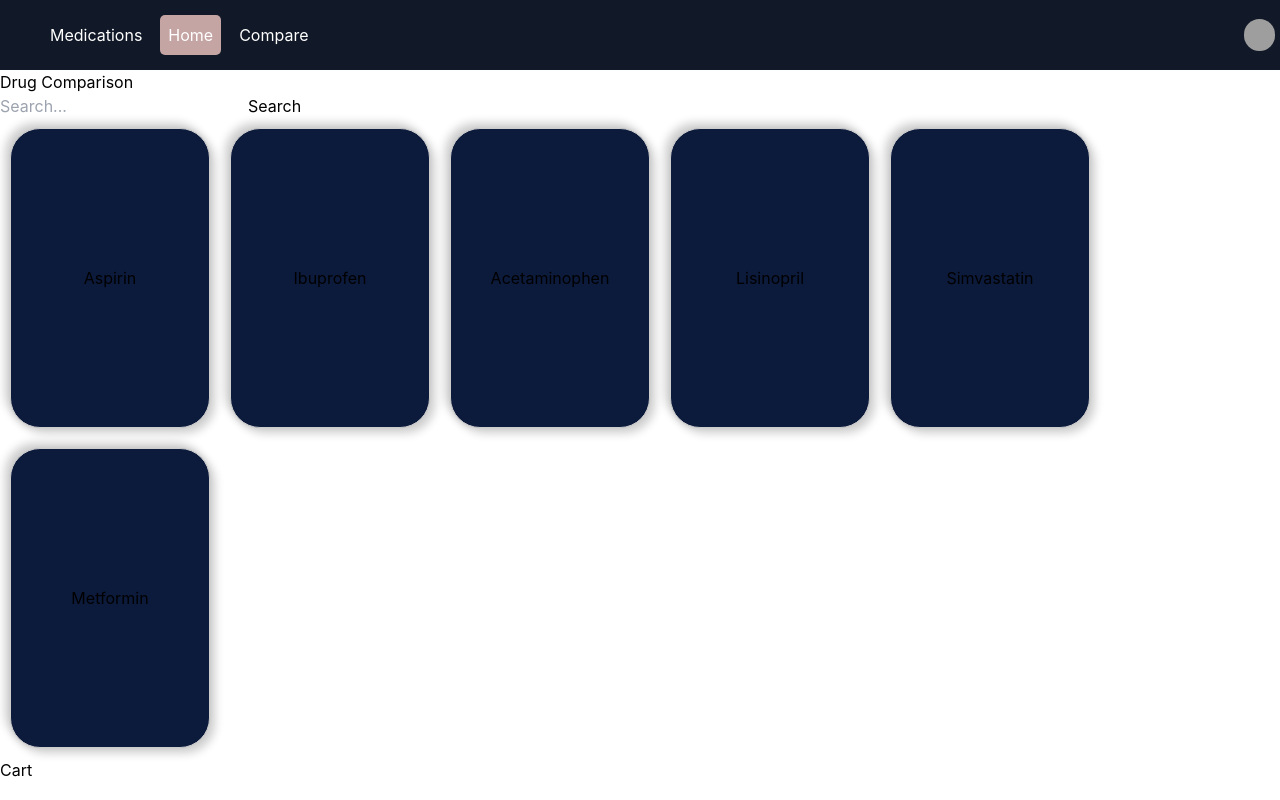
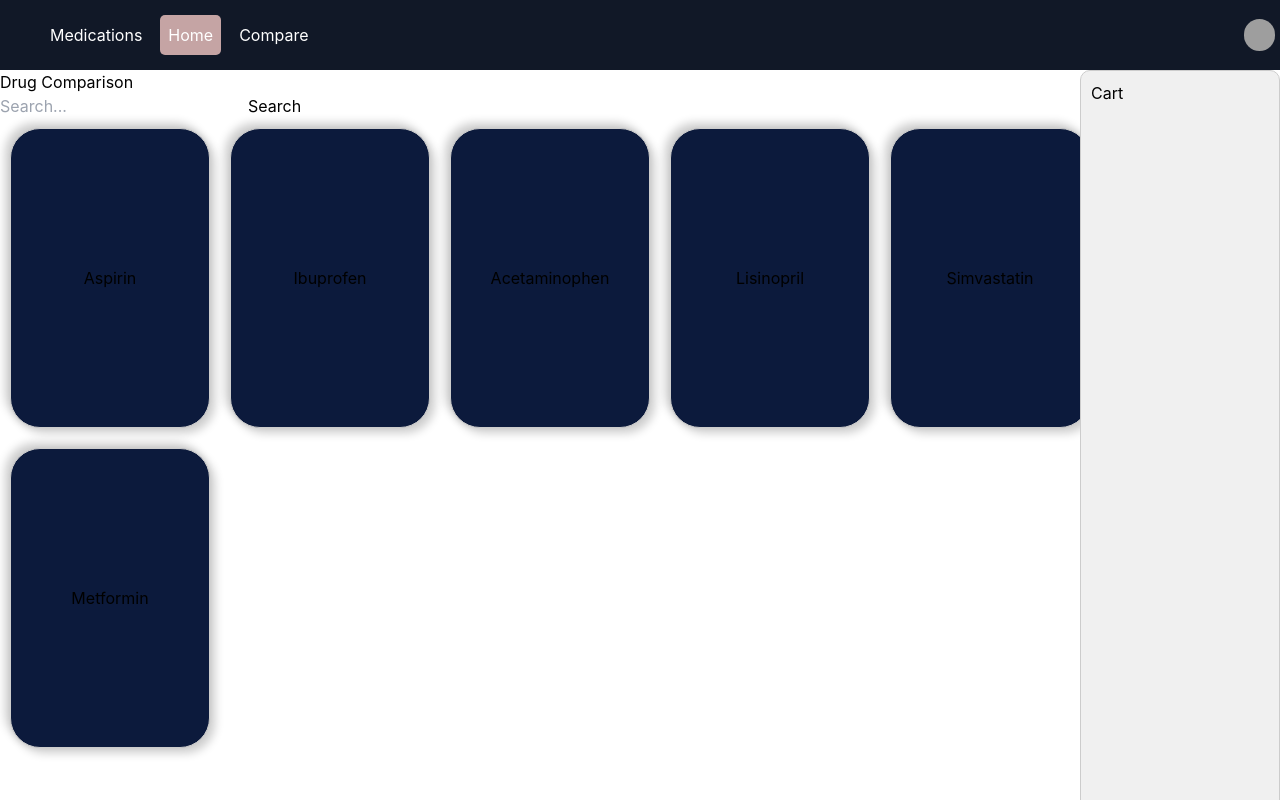
Before and after one commit to Silicon-Smugglers/Front-End, a React (Create React App) app: page /compare in a window 1280 px wide. Built offline with nearby package versions, Linux system fonts and the light colour scheme; grey boxes are pictures that could not be loaded.

Commit message:
the cart on the right

```diff
--- a/package.json
+++ b/package.json
@@ -3,6 +3,9 @@
   "version": "0.1.0",
   "private": true,
   "dependencies": {
+    "@fortawesome/fontawesome-svg-core": "^6.4.2",
+    "@fortawesome/free-solid-svg-icons": "^6.4.2",
+    "@fortawesome/react-fontawesome": "^0.2.0",
     "@testing-library/jest-dom": "^5.17.0",
     "@testing-library/react": "^13.4.0",
     "@testing-library/user-event": "^13.5.0",
--- a/src/pages/Compare.js
+++ b/src/pages/Compare.js
@@ -63,7 +63,7 @@
         </div>
       </div>
 
-      {/* Display the cart on the sidebar */}
+      {/* Move the cart to the right side */}
       <div className="sidebar">
           <h2>Cart</h2>
           {cart.map((item, index) => (
--- a/src/pages/css/Compare.css
+++ b/src/pages/css/Compare.css
@@ -1,24 +1,46 @@
-.tile-container {
+/* Style for the container that holds both tiles and the cart */
+.content-container {
     display: flex;
     flex-wrap: wrap;
-    justify-content: flex-start;
   }
 
-.square-tile {
-    width: 200px; /* Adjust the width to make it square */
-    height: 300px; /* Same height as width to create a square */
-    margin: 10px; /* Adjust margin as needed for spacing */
-    background-color: #0c1a3c; /* Background color for the tile */
+  /* Style for the tile container */
+  .tile-container {
+    display: flex;
+    flex-wrap: wrap;
+  }
+
+  /* Style for square tiles */
+  .square-tile {
+    width: 200px;
+    height: 300px;
+    margin: 10px;
+    background-color: #0c1a3c;
     display: flex;
     justify-content: center;
     align-items: center;
-    border: 1px solid #ccc; /* Add a border for styling */
+    border: 1px solid #ccc;
     border-radius: 30px;
-    /* Add 3D shadow effect */
-  box-shadow: 5px 5px 10px rgba(0, 0, 0, 0.2), -5px -5px 10px rgba(0, 0, 0, 0.2);
-}
+    box-shadow: 5px 5px 10px rgba(0, 0, 0, 0.2), -5px -5px 10px rgba(0, 0, 0, 0.2);
+  }
 
-
-.tile-content {
+  /* Style for tile content */
+  .tile-content {
     text-align: center;
   }
+
+  /* Style for the cart */
+  .sidebar {
+    width: 200px; /* Adjust the width as needed */
+    background-color: #f0f0f0; /* Background color for the cart */
+    padding: 10px;
+    border: 1px solid #ccc;
+    border-radius: 10px;
+    /* Add any other styles you want for the cart */
+
+    position: fixed; /* Set the position to fixed */
+    top: 70px; /* Position it at the top */
+    right: 0; /* Position it at the right */
+    height: 100%; /* Make it full height of the viewport */
+    overflow-y: auto; /* Add vertical scroll if needed */
+  }
```
Also changed, not shown: 1 other file (tests, documents, lock files or other folders). Lines whose indentation alone changed are shown as unchanged.
